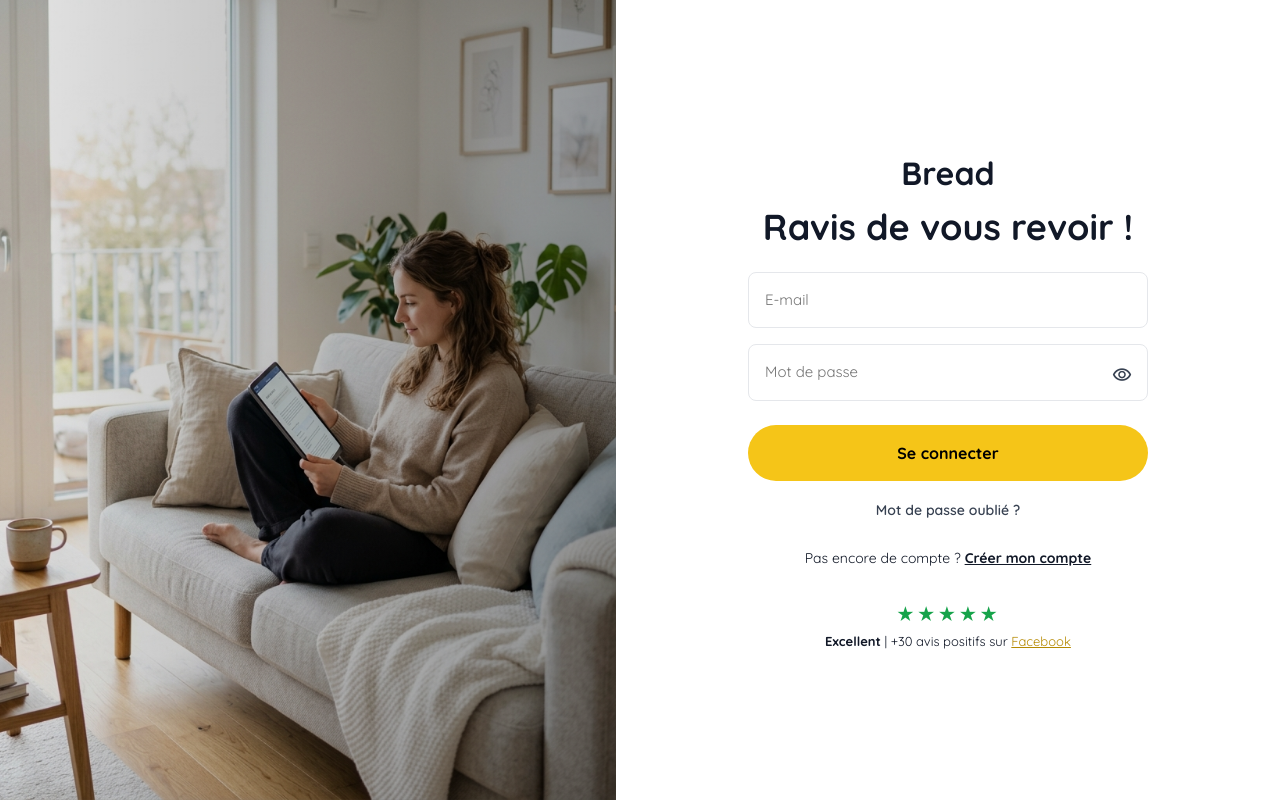
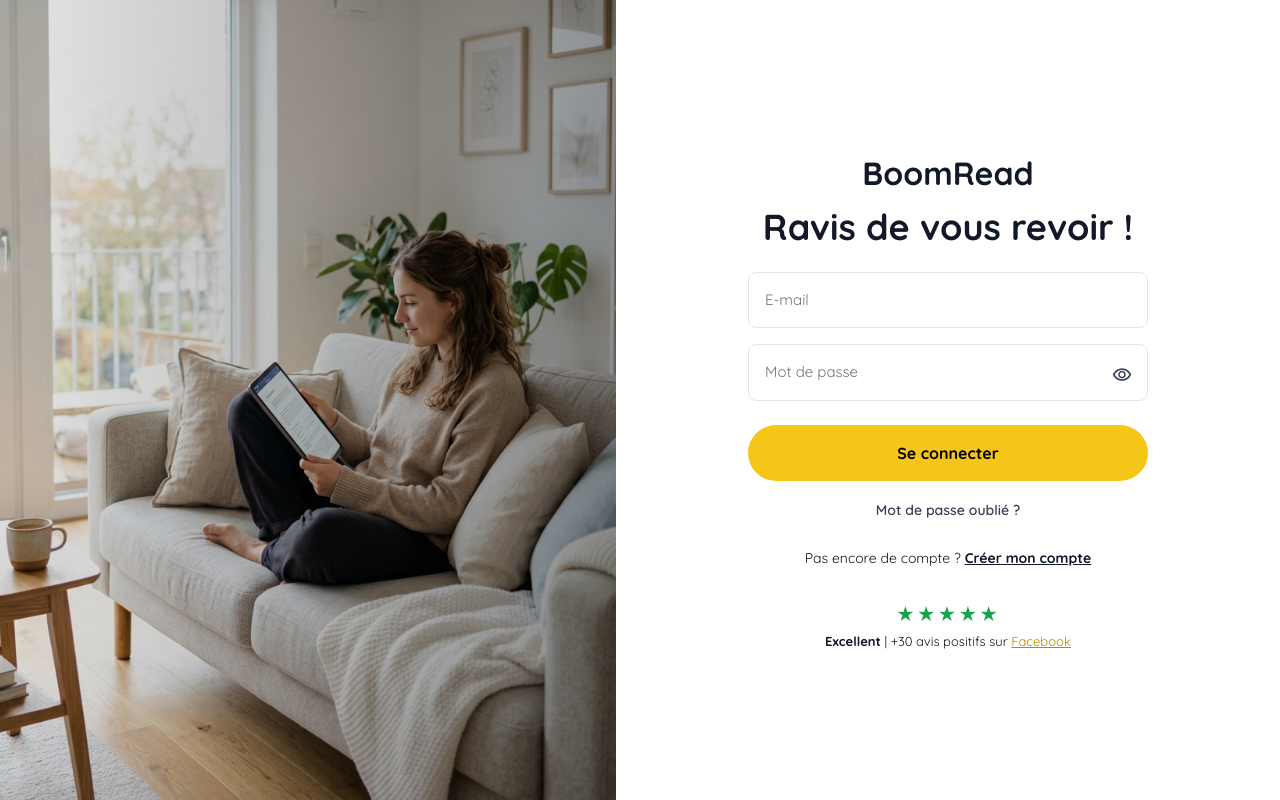
Before and after one commit to LucTims/bread-app, a React (Vite) app: page /login in a window 1280 px wide. Built offline with nearby package versions, Linux system fonts and the light colour scheme; no server answers.

Commit message:
chore: rename application from Bread to BoomRead globally

```diff
--- a/capacitor.config.json
+++ b/capacitor.config.json
@@ -1,5 +1,5 @@
 {
   "appId": "com.boomread.app",
-  "appName": "Bread",
+  "appName": "BoomRead",
   "webDir": "dist"
 }
--- a/index.html
+++ b/index.html
@@ -6,13 +6,13 @@
     <link rel="apple-touch-icon" href="/logo.jpg" />
     <link rel="manifest" href="/manifest.webmanifest" />
     <meta name="viewport" content="width=device-width, initial-scale=1.0, maximum-scale=1.0, user-scalable=no, interactive-widget=resizes-content" />
-    <meta name="description" content="Bread – Votre liseuse hors-ligne premium. Lisez vos livres partout, sans connexion." />
+    <meta name="description" content="BoomRead – Votre liseuse hors-ligne premium. Lisez vos livres partout, sans connexion." />
     <meta name="theme-color" content="#0B0E14" />
     <meta name="color-scheme" content="dark" />
     <meta name="apple-mobile-web-app-capable" content="yes" />
     <meta name="apple-mobile-web-app-status-bar-style" content="black-translucent" />
-    <meta name="apple-mobile-web-app-title" content="Bread" />
-    <title>Bread – Liseuse</title>
+    <meta name="apple-mobile-web-app-title" content="BoomRead" />
+    <title>BoomRead – Liseuse</title>
     <script>
       // Enforce dark theme immediately before layout to avoid any white flash
       try {
@@ -117,7 +117,7 @@
           </g>
         </svg>
       </div>
-      <p id="splash-title"><span>Bread</span> – Liseuse</p>
+      <p id="splash-title"><span>BoomRead</span> – Liseuse</p>
       <div id="splash-loader"></div>
     </div>
 
--- a/public/sw-push.js
+++ b/public/sw-push.js
@@ -8,7 +8,7 @@
     try {
         data = event.data.json();
     } catch {
-        data = { title: 'BRead', body: event.data.text() };
+        data = { title: 'BoomRead', body: event.data.text() };
     }
 
     const options = {
@@ -30,7 +30,7 @@
     };
 
     event.waitUntil(
-        self.registration.showNotification(data.title || 'BRead', options)
+        self.registration.showNotification(data.title || 'BoomRead', options)
     );
 });
 
--- a/src/components/TopBar.jsx
+++ b/src/components/TopBar.jsx
@@ -105,7 +105,7 @@
                 )}
 
                 {!minimal && (
-                    <h1 style={{ fontFamily: 'var(--font-logo)', fontSize: 'var(--text-xl)', fontWeight: 700, color: 'var(--color-text)' }}>Bread</h1>
+                    <h1 style={{ fontFamily: 'var(--font-logo)', fontSize: 'var(--text-xl)', fontWeight: 700, color: 'var(--color-text)' }}>BoomRead</h1>
                 )}
 
                 <div style={{ display: 'flex', alignItems: 'center', gap: 12 }}>
--- a/src/index.css
+++ b/src/index.css
@@ -34,7 +34,7 @@
 }
 
 /* ═══════════════════════════════════════
-   DESIGN TOKENS — Bread App Light Theme (Phoenix Edition)
+   DESIGN TOKENS — BoomRead App Light Theme (Phoenix Edition)
    ═══════════════════════════════════════ */
 :root {
     /* Colors — brand gold accent (background/icon use: keep black text on top) */
--- a/src/main.jsx
+++ b/src/main.jsx
@@ -37,7 +37,7 @@
       updateSW(true);
     },
     onOfflineReady() {
-      console.log('✅ Bread est prêt pour une utilisation hors-ligne !');
+      console.log('✅ BoomRead est prêt pour une utilisation hors-ligne !');
     },
   });
 }
--- a/src/pages/Home.jsx
+++ b/src/pages/Home.jsx
@@ -239,7 +239,7 @@
                 {/* Logo de l'application centré au-dessus de la barre de recherche */}
                 <div style={{ textAlign: 'center', marginBottom: '8px' }}>
                     <h1 style={{ fontSize: 40, fontWeight: 800, margin: 0, color: 'var(--color-text)', letterSpacing: '-1.5px' }}>
-                        Bread
+                        BoomRead
                     </h1>
                 </div>
 
--- a/src/pages/Login.jsx
+++ b/src/pages/Login.jsx
@@ -72,7 +72,7 @@
             {/* Right side: Form */}
             <div className="login-form-side" style={{ padding: 'var(--space-6)' }}>
                 <div className="login-form-container">
-                    <Link to="/" style={{ textDecoration: 'none', display: 'block', width: 'fit-content', margin: '0 auto' }}><h1 className="login-brand">Bread</h1></Link>
+                    <Link to="/" style={{ textDecoration: 'none', display: 'block', width: 'fit-content', margin: '0 auto' }}><h1 className="login-brand">BoomRead</h1></Link>
                     <h2 className="login-title">
                         {view === 'login' ? 'Ravis de vous revoir !' : 'Créer votre compte'}
                     </h2>
--- a/src/pages/Reader.jsx
+++ b/src/pages/Reader.jsx
@@ -274,7 +274,7 @@
                         hasAccess = true;
                         hasAccessViaSubscription = true;
                     } else if (isSubActive && !isOfflinePlan) {
-                        throw new Error("Votre abonnement Lecteur ne permet pas le téléchargement hors-ligne sur Bread. Passez au forfait Bâtisseur.");
+                        throw new Error("Votre abonnement Lecteur ne permet pas le téléchargement hors-ligne sur BoomRead. Passez au forfait Bâtisseur.");
                     } else if (!isSubActive) {
                         throw new Error("Votre abonnement a expiré. Veuillez le renouveler sur BoomBooks pour télécharger ce livre.");
                     }
--- a/vite.config.js
+++ b/vite.config.js
@@ -10,8 +10,8 @@
       registerType: 'autoUpdate',
       includeAssets: ['favicon.svg', 'icons.svg', 'icon-192.png', 'icon-512.png'],
       manifest: {
-        name: 'BRead – Liseuse BoomBooks',
-        short_name: 'BRead',
+        name: 'BoomRead – Liseuse BoomBooks',
+        short_name: 'BoomRead',
         description: 'Lisez vos livres BoomBooks partout, même hors-ligne.',
         theme_color: '#FFD60A',
         background_color: '#0B0F14',
```
